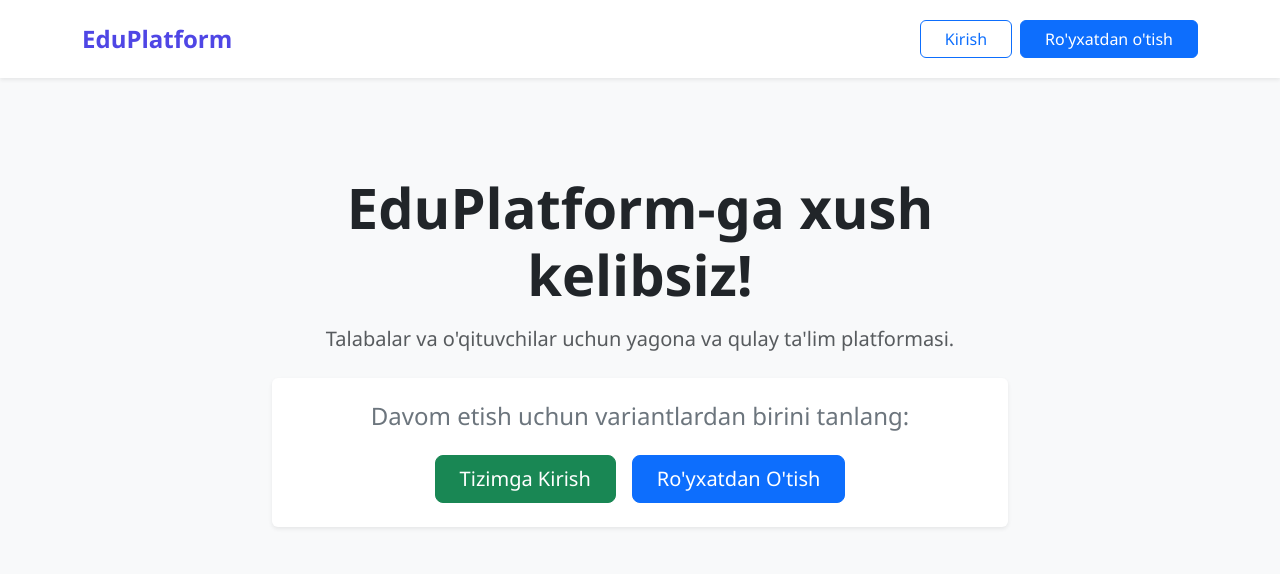
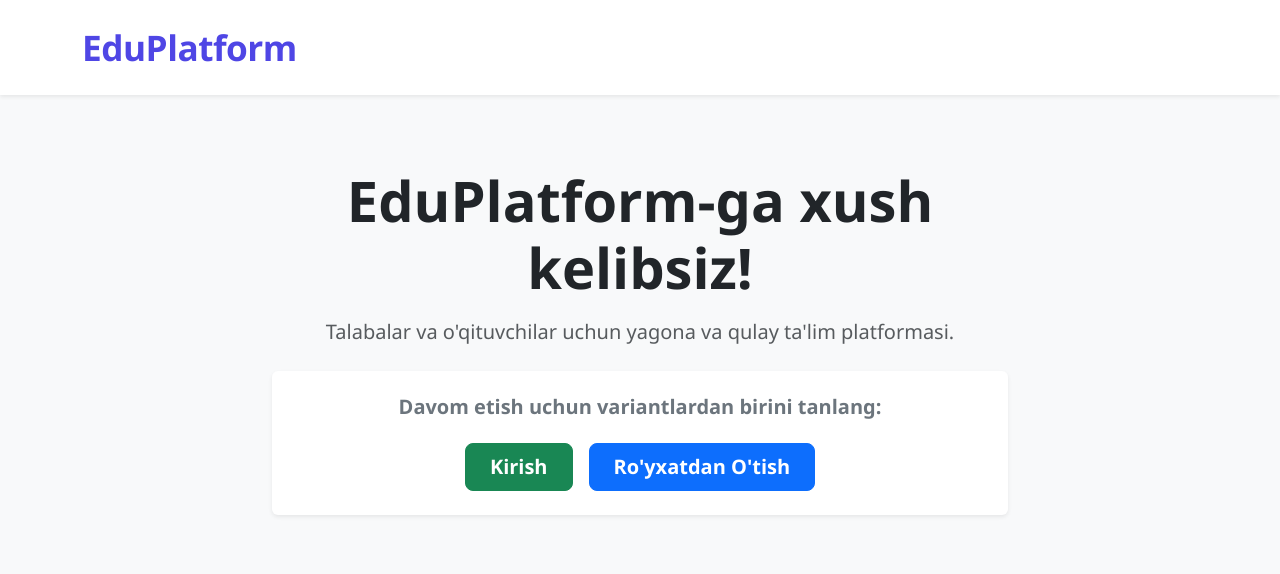
Before and after one commit to ilhomjonmeliqulov02-creator/eduplatform, a Django app: page / in a window 1280 px wide. Shown: the top 574 px of the page. Run offline with Django 5.2, Linux system fonts and the light colour scheme.

Commit message:
Remove header buttons, enlarge logo name and rename button to Kirish

```diff
--- a/templates/base.html
+++ b/templates/base.html
@@ -7,25 +7,23 @@
     <link href="https://cdn.jsdelivr.net/npm/bootstrap@5.3.0/dist/css/bootstrap.min.css" rel="stylesheet">
     <style>
         body { background-color: #f8f9fa; font-family: 'Segoe UI', Tahoma, Geneva, Verdana, sans-serif; }
-        .navbar-brand { font-weight: bold; color: #4f46e5 !important; font-size: 1.5rem; }
+        .navbar-brand { font-weight: 800; color: #4f46e5 !important; font-size: 2.2rem; letter-spacing: -0.5px; }
     </style>
 </head>
 <body>
     <nav class="navbar navbar-expand-lg navbar-light bg-white shadow-sm py-3">
-        <div class="container">
+        <div class="container justify-content-between align-items-center">
             <a class="navbar-brand" href="{% url 'home' %}">EduPlatform</a>
-            <div class="d-flex ms-auto">
-                {% if user.is_authenticated %}
-                    <span class="navbar-text me-3 fw-semibold">Salom, {{ user.username }}!</span>
+
+            {% if user.is_authenticated %}
+                <div class="d-flex align-items-center gap-3">
+                    <span class="fw-bold text-dark">Salom, {{ user.username }}!</span>
                     <form method="post" action="{% url 'logout' %}" class="d-inline">
                         {% csrf_token %}
-                        <button type="submit" class="btn btn-outline-danger btn-sm">Chiqish</button>
+                        <button type="submit" class="btn btn-outline-danger btn-sm px-3">Chiqish</button>
                     </form>
-                {% else %}
-                    <a href="{% url 'login' %}" class="btn btn-outline-primary me-2 px-4">Kirish</a>
-                    <a href="{% url 'register_student' %}" class="btn btn-primary px-4">Ro'yxatdan o'tish</a>
-                {% endif %}
-            </div>
+                </div>
+            {% endif %}
         </div>
     </nav>
 
--- a/templates/home.html
+++ b/templates/home.html
@@ -3,18 +3,18 @@
 {% block title %}Bosh sahifa - EduPlatform{% endblock %}
 
 {% block content %}
-<div class="row justify-content-center text-center py-5">
+<div class="row justify-content-center text-center py-4">
     <div class="col-md-8">
         <h1 class="display-4 fw-bold text-dark mb-3">EduPlatform-ga xush kelibsiz!</h1>
         <p class="lead text-muted mb-4">Talabalar va o'qituvchilar uchun yagona va qulay ta'lim platformasi.</p>
 
         {% if not user.is_authenticated %}
-            <div class="card shadow-sm border-0 p-4 mt-4">
-                <h4 class="mb-4 text-secondary">Davom etish uchun variantlardan birini tanlang:</h4>
+            <div class="card shadow-sm border-0 p-4 mt-3">
+                <h5 class="mb-4 text-secondary fw-semibold">Davom etish uchun variantlardan birini tanlang:</h5>
                 <div class="d-flex justify-content-center gap-3">
-                    <a href="{% url 'login' %}" class="btn btn-success btn-lg px-4">Tizimga Kirish</a>
+                    <a href="{% url 'login' %}" class="btn btn-success btn-lg px-4 fw-bold">Kirish</a>
 
-                    <button type="button" class="btn btn-primary btn-lg px-4" data-bs-toggle="modal" data-bs-target="#registerModal">
+                    <button type="button" class="btn btn-primary btn-lg px-4 fw-bold" data-bs-toggle="modal" data-bs-target="#registerModal">
                         Ro'yxatdan O'tish
                     </button>
                 </div>
@@ -43,7 +43,7 @@
             </div>
         {% else %}
             <div class="alert alert-success mt-4">
-                <h4>Xush kelibsiz, {{ user.username }}!</h4>
+                <h4 class="fw-bold">Xush kelibsiz, {{ user.username }}!</h4>
                 <p class="mb-0">Siz muvaffaqiyatli tizimga kirdingiz.</p>
             </div>
         {% endif %}
```
